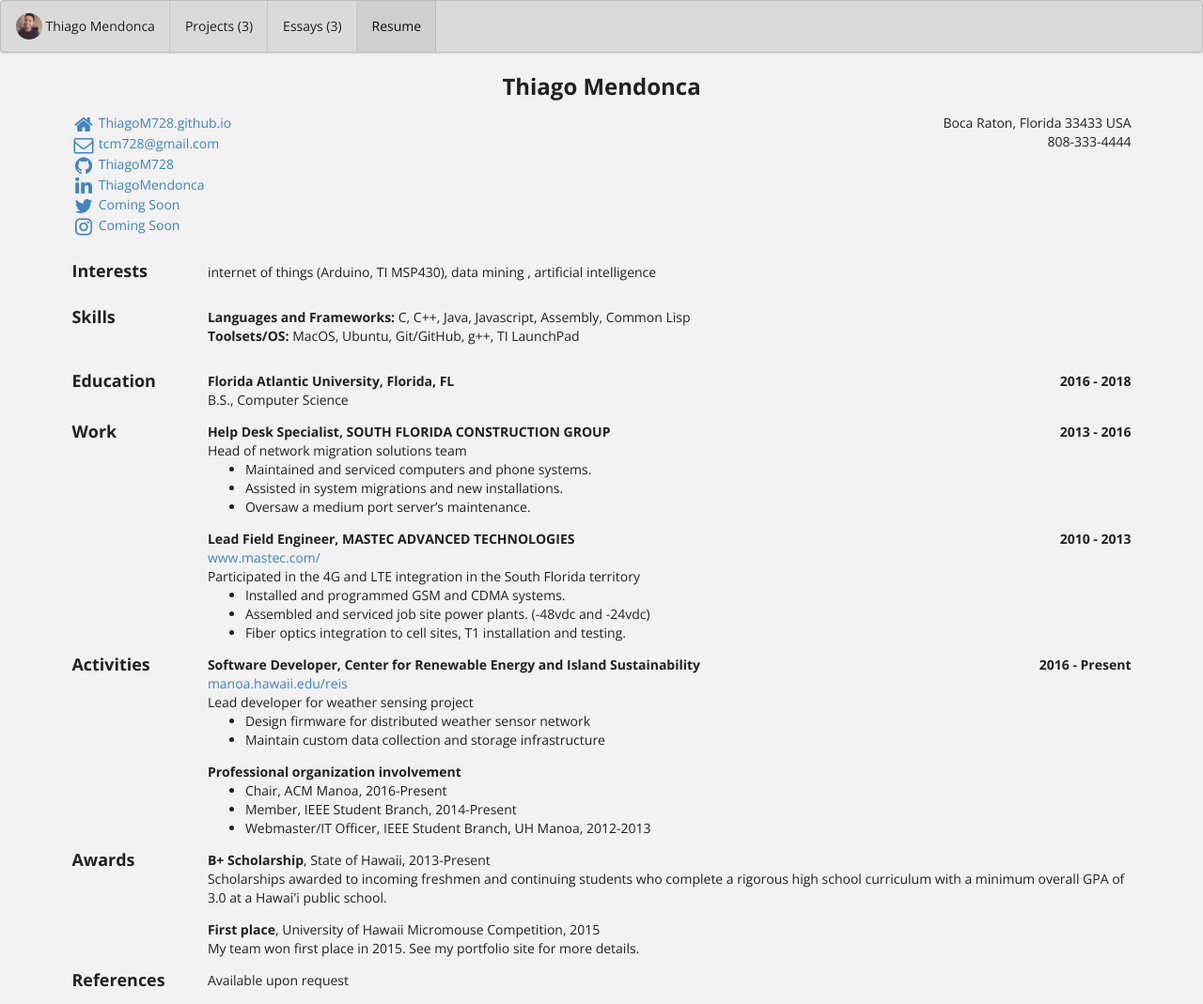
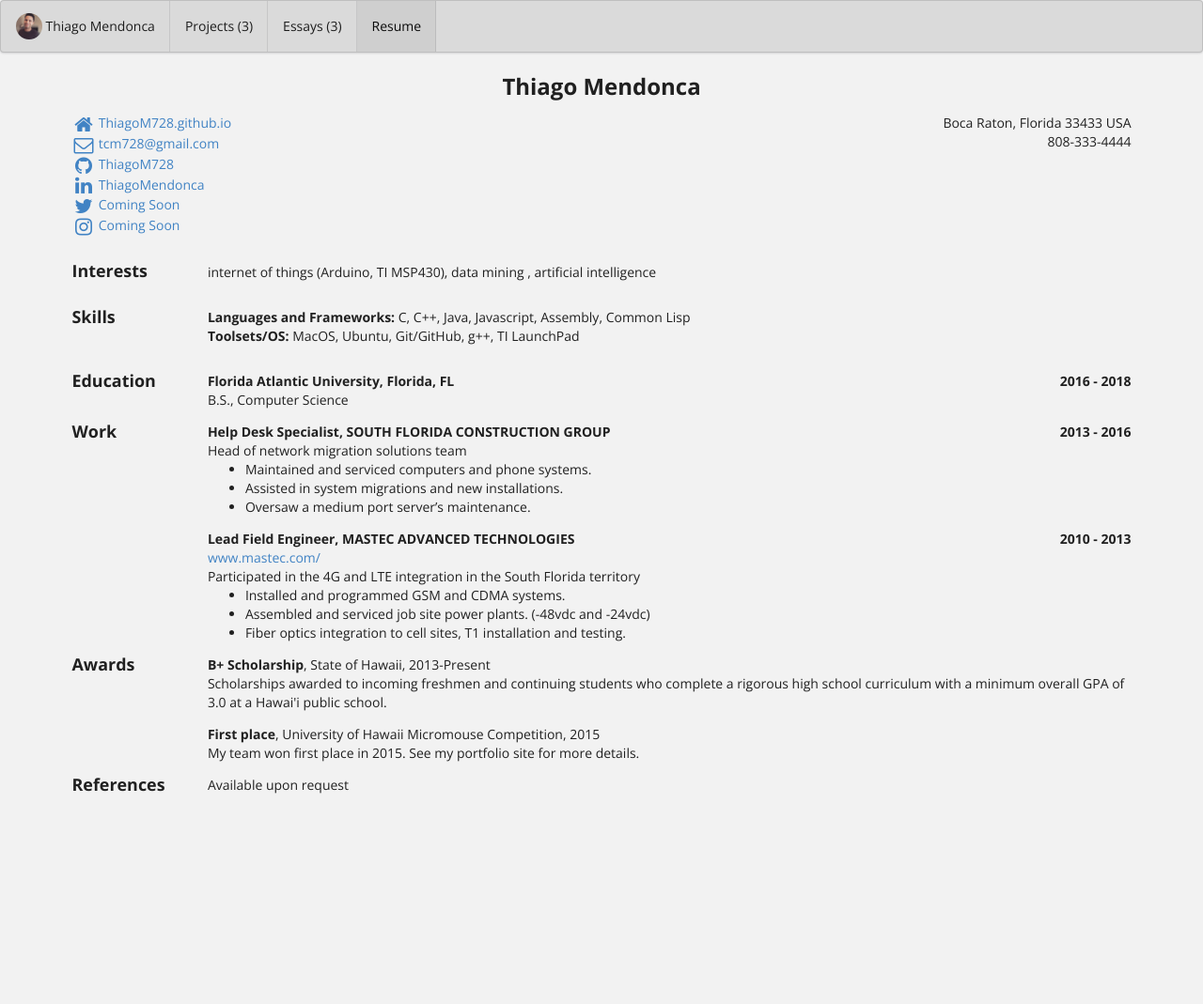
Before and after one commit to ThiagoM728/ThiagoM728.github.io, a Jekyll site: the page built from bio/index.html, in a window 1280 px wide. Shown: the whole page at 94% size. Built offline with Jekyll 4.4.1, drawn with Linux system fonts in a browser that asks for light colours; after the commit the page ends 900 px from its top, so only the background shows below that.

Commit message:
Update bio.json

```diff
--- a/_data/bio.json
+++ b/_data/bio.json
@@ -121,33 +121,7 @@
       ]
     }
   ],
-    "volunteer": [
-    {
-      "organization": "Center for Renewable Energy and Island Sustainability",
-      "website": "http://manoa.hawaii.edu/reis",
-      "position": "Software Developer",
-      "startDate": "2016-01-01",
-      "endDate": "Present",
-      "summary": "Lead developer for weather sensing project",
-      "highlights": [
-        "Design firmware for distributed weather sensor network",
-        "Maintain custom data collection and storage infrastructure"
-      ]
-    },
-  {
-      "organization": "",
-      "website": "",
-      "position": "Professional organization involvement",
-      "startDate": "",
-      "endDate": "",
-      "summary": "",
-      "highlights": [
-        "Chair, ACM Manoa, 2016-Present",
-        "Member, IEEE Student Branch, 2014-Present",
-        "Webmaster/IT Officer, IEEE Student Branch, UH Manoa, 2012-2013"
-      ]
-    }
-  ],
+
   "awards": [
     {
       "title": "B+ Scholarship",
```
